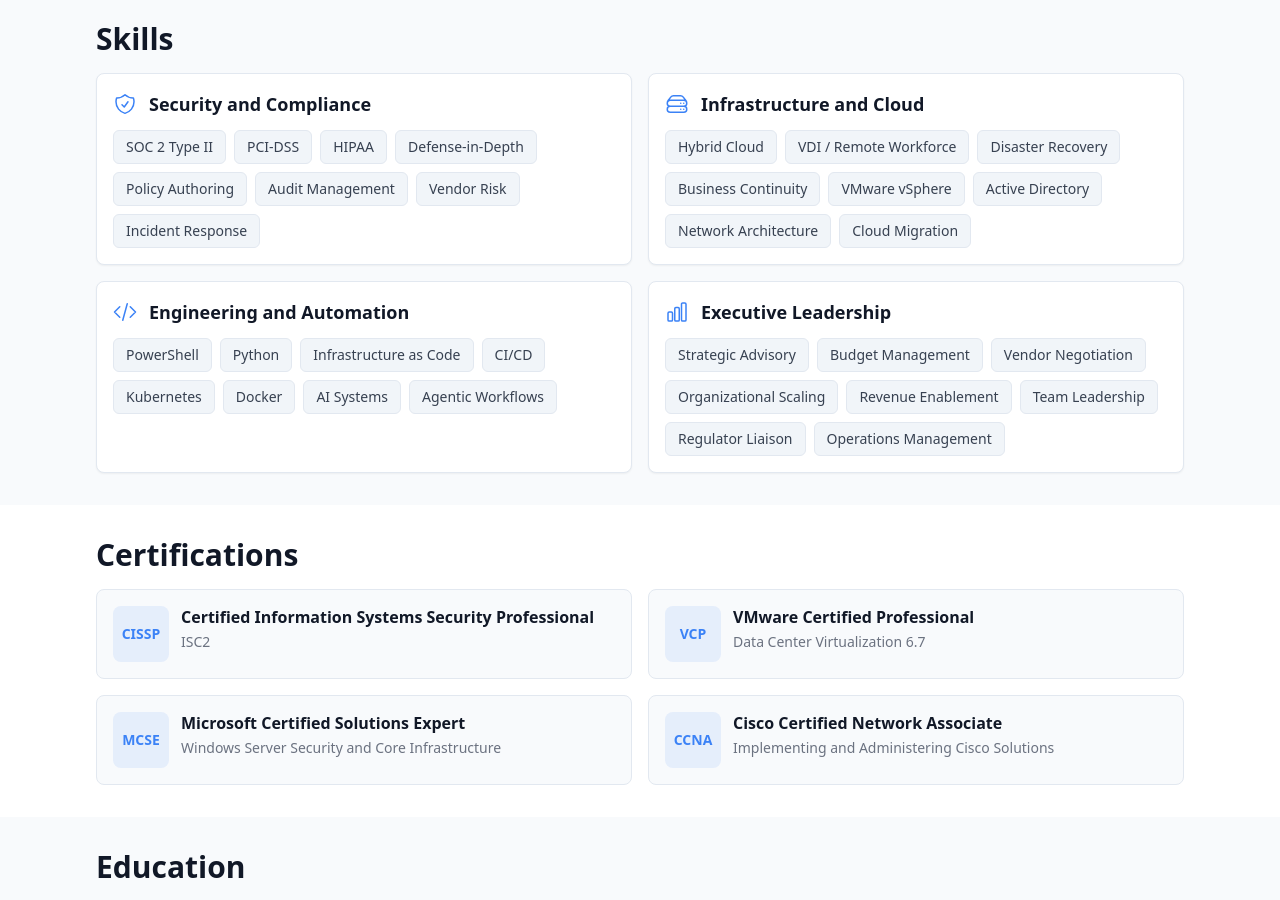
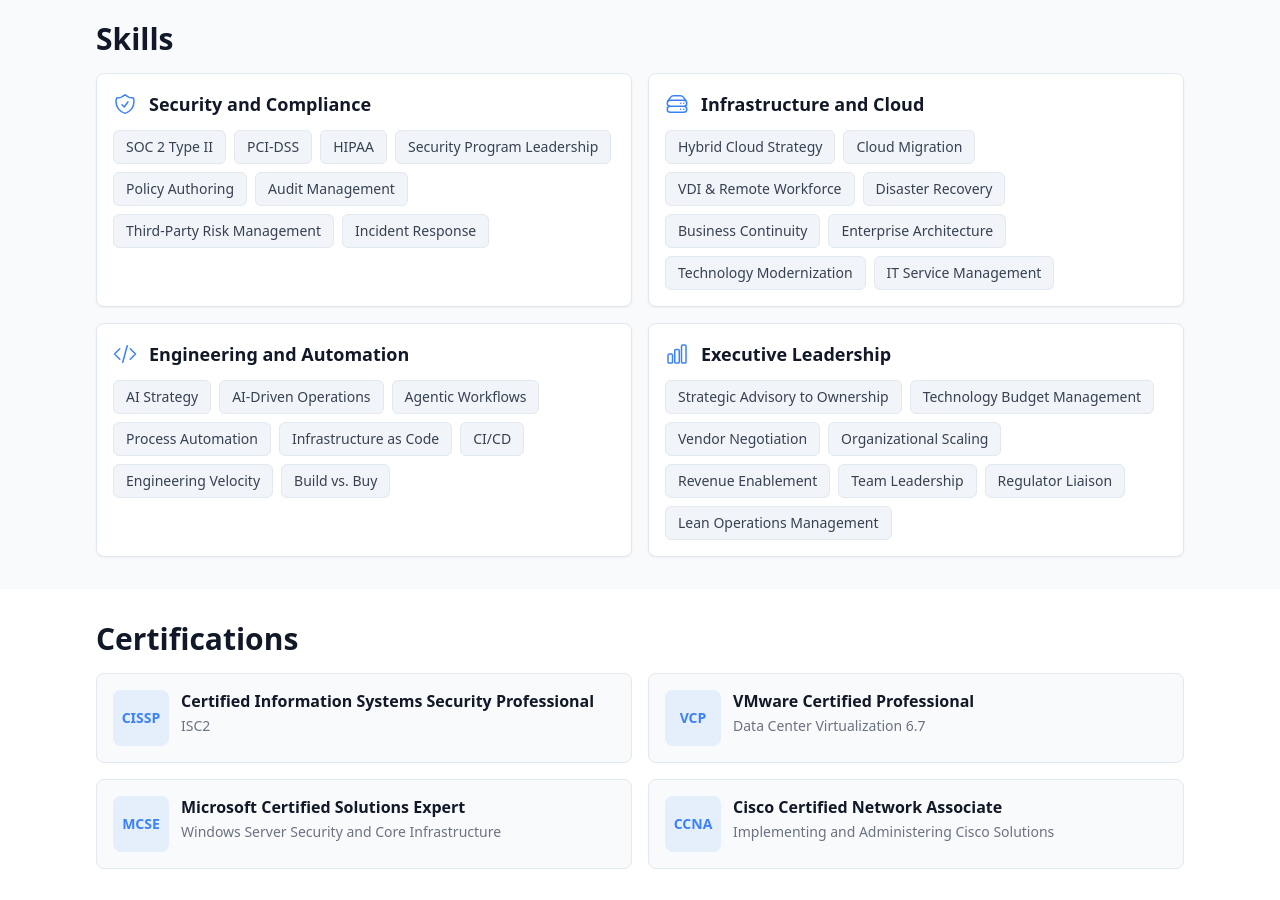
Before and after one commit to johntrottadev/jtrotta.dev, a Next.js app: page / in a window 1280 px wide. Shown: the part 2760-3660 px from the top of the page. Built offline with nearby package versions, Linux system fonts and the light colour scheme.

Commit message:
Skills: swap product/tool names for executive-level domain skills

```diff
--- a/src/data/resume.ts
+++ b/src/data/resume.ts
@@ -155,50 +155,50 @@ export const resumeData: ResumeData = {
         "SOC 2 Type II",
         "PCI-DSS",
         "HIPAA",
-        "Defense-in-Depth",
+        "Security Program Leadership",
         "Policy Authoring",
         "Audit Management",
-        "Vendor Risk",
+        "Third-Party Risk Management",
         "Incident Response",
       ],
     },
     {
       name: "Infrastructure and Cloud",
       skills: [
-        "Hybrid Cloud",
-        "VDI / Remote Workforce",
+        "Hybrid Cloud Strategy",
+        "Cloud Migration",
+        "VDI & Remote Workforce",
         "Disaster Recovery",
         "Business Continuity",
-        "VMware vSphere",
-        "Active Directory",
-        "Network Architecture",
-        "Cloud Migration",
+        "Enterprise Architecture",
+        "Technology Modernization",
+        "IT Service Management",
       ],
     },
     {
       name: "Engineering and Automation",
       skills: [
-        "PowerShell",
-        "Python",
+        "AI Strategy",
+        "AI-Driven Operations",
+        "Agentic Workflows",
+        "Process Automation",
         "Infrastructure as Code",
         "CI/CD",
-        "Kubernetes",
-        "Docker",
-        "AI Systems",
-        "Agentic Workflows",
+        "Engineering Velocity",
+        "Build vs. Buy",
       ],
     },
     {
       name: "Executive Leadership",
       skills: [
-        "Strategic Advisory",
-        "Budget Management",
+        "Strategic Advisory to Ownership",
+        "Technology Budget Management",
         "Vendor Negotiation",
         "Organizational Scaling",
         "Revenue Enablement",
         "Team Leadership",
         "Regulator Liaison",
-        "Operations Management",
+        "Lean Operations Management",
       ],
     },
   ],
```
